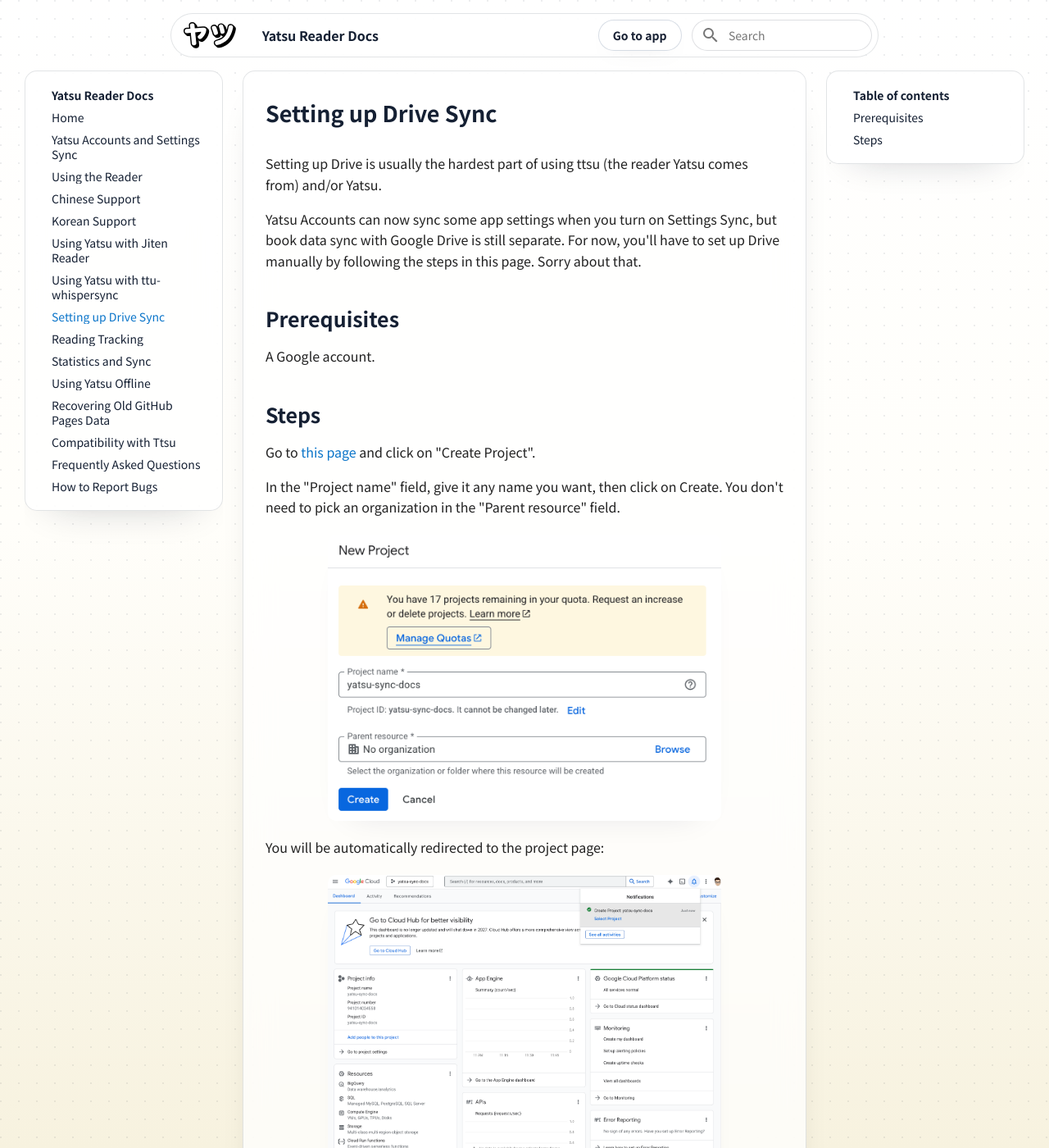
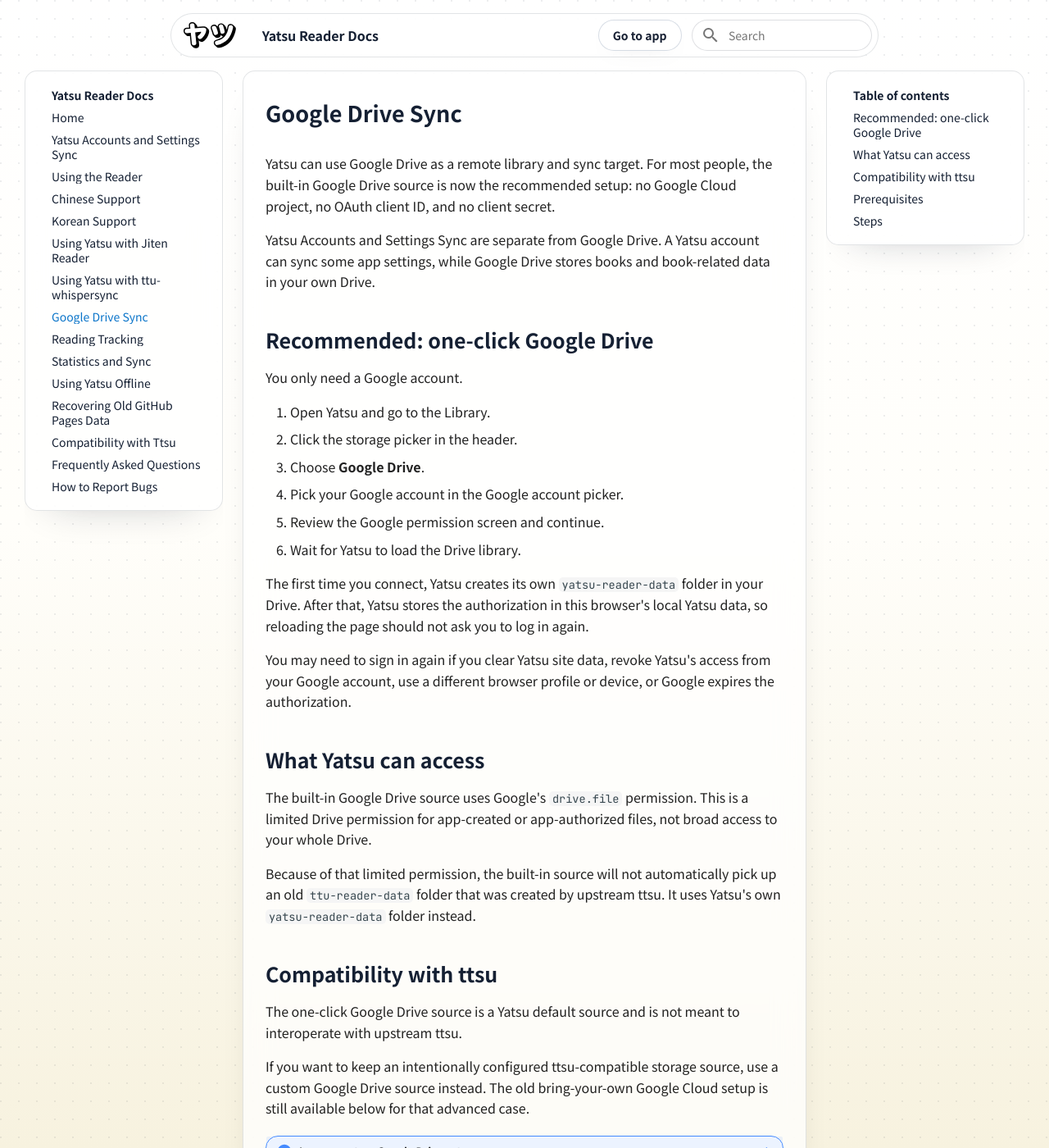
Before and after one commit to ytrms/yatsu-reader-docs, an MkDocs documentation site: the page built from docs/google-drive-sync.md, in a window 1280 px wide and 1400 px high. Shown: the whole window at 82% size. Built offline with MkDocs 1.6.1 and Material for MkDocs 9.7.7, drawn with Linux system fonts in a browser that asks for light colours; some of the changed text lies outside the part shown.

Commit message:
docs: update google drive sync setup

```diff
--- a/docs/google-drive-sync.md
+++ b/docs/google-drive-sync.md
@@ -1,128 +1,162 @@
-Setting up Drive is usually the hardest part of using ttsu (the reader Yatsu comes from) and/or Yatsu.
+# Google Drive Sync
 
-Yatsu Accounts can now sync some app settings when you turn on Settings Sync, but book data sync with Google Drive is still separate. For now, you'll have to set up Drive manually by following the steps in this page. Sorry about that.
+Yatsu can use Google Drive as a remote library and sync target. For most people, the built-in Google Drive source is now the recommended setup: no Google Cloud project, no OAuth client ID, and no client secret.
 
-## Prerequisites
-A Google account.
+Yatsu Accounts and Settings Sync are separate from Google Drive. A Yatsu account can sync some app settings, while Google Drive stores books and book-related data in your own Drive.
 
-## Steps
-Go to [this page](https://console.cloud.google.com/projectselector2/home/dashboard) and click on "Create Project".
+## Recommended: one-click Google Drive
 
-In the "Project name" field, give it any name you want, then click on Create. You don't need to pick an organization in the "Parent resource" field.
+You only need a Google account.
 
-![](assets/proj-name.png)
+1. Open Yatsu and go to the Library.
+2. Click the storage picker in the header.
+3. Choose **Google Drive**.
+4. Pick your Google account in the Google account picker.
+5. Review the Google permission screen and continue.
+6. Wait for Yatsu to load the Drive library.
 
-You will be automatically redirected to the project page:
+The first time you connect, Yatsu creates its own `yatsu-reader-data` folder in your Drive. After that, Yatsu stores the authorization in this browser's local Yatsu data, so reloading the page should not ask you to log in again.
 
-![](assets/proj-page.png)
+You may need to sign in again if you clear Yatsu site data, revoke Yatsu's access from your Google account, use a different browser profile or device, or Google expires the authorization.
 
-Click on the three lines at the top left to open the sidebar. Hover over "APIs & Services" and then click on "Enabled APIs & services":
+## What Yatsu can access
 
-![](assets/side-menu.png)
+The built-in Google Drive source uses Google's `drive.file` permission. This is a limited Drive permission for app-created or app-authorized files, not broad access to your whole Drive.
 
-Click on "+ Enable APIs and services":
+Because of that limited permission, the built-in source will not automatically pick up an old `ttu-reader-data` folder that was created by upstream ttsu. It uses Yatsu's own `yatsu-reader-data` folder instead.
 
-![](assets/enable-apis.png)
+## Compatibility with ttsu
 
-In the search box, write "Google Drive" and press on Enter.
+The one-click Google Drive source is a Yatsu default source and is not meant to interoperate with upstream ttsu.
 
-Then, click on "Google Drive API":
+If you want to keep an intentionally configured ttsu-compatible storage source, use a custom Google Drive source instead. The old bring-your-own Google Cloud setup is still available below for that advanced case.
 
-![](assets/drive-api.png)
+??? note "Legacy custom Google Drive setup"
 
-Click on the blue Enable button that appears.
+    Use this only if you need a custom Google Drive storage source, your own OAuth client, or an advanced ttsu-compatible setup. Most users should use the one-click Google Drive source above.
 
-You will be redirected to the Google Drive API details. From that screen, click on "OAuth consent screen":
+    ## Prerequisites
 
-![](assets/oauth.png)
+    A Google account.
 
-Click on the blue "Get started" button in the middle. This screen will appear:
+    ## Steps
 
-![](assets/proj-configuration.png)
+    Go to [this page](https://console.cloud.google.com/projectselector2/home/dashboard) and click on "Create Project".
 
-In "App name", you can write whatever you want.
+    In the "Project name" field, give it any name you want, then click on Create. You don't need to pick an organization in the "Parent resource" field.
 
-In "User support email", pick your own email from the list.
+    ![](assets/proj-name.png)
 
-Click on "Next".
+    You will be automatically redirected to the project page:
 
-From "Audience", click on "External", then click on "Next".
+    ![](assets/proj-page.png)
 
-In "Contact Information", enter your own email, then click on Next.
+    Click on the three lines at the top left to open the sidebar. Hover over "APIs & Services" and then click on "Enabled APIs & services":
 
-In "Finish, click on the checkbox to agree to the terms, then click on "Continue".
+    ![](assets/side-menu.png)
 
-Click on "Create".
+    Click on "+ Enable APIs and services":
 
-You will be redirected to this page:
+    ![](assets/enable-apis.png)
 
-![](assets/data-access.png)
+    In the search box, write "Google Drive" and press on Enter.
 
-Click on "Data Access" on the left.
+    Then, click on "Google Drive API":
 
-From the new page that appears, click on the white "Add or remove scopes" button. A table will appear from the right side.
+    ![](assets/drive-api.png)
 
-Click on the text area next to "Filter" and write "drive.file". Then click on the only option that appears. This will filter the table to only show the "Drive file" scope.
+    Click on the blue Enable button that appears.
 
-Click on the checkbox next to the only row that appears, then click on "Update" at the bottom:
+    You will be redirected to the Google Drive API details. From that screen, click on "OAuth consent screen":
 
-![](assets/drive-checkbox.png)
+    ![](assets/oauth.png)
 
-The table will close, and you will see the page you were on before. Click on the "Save" button at the bottom to save:
+    Click on the blue "Get started" button in the middle. This screen will appear:
 
-![](assets/save-scope.png)
+    ![](assets/proj-configuration.png)
 
-From the sidebar on the left, click on "Clients".
+    In "App name", you can write whatever you want.
 
-Click on "+ Create client".
+    In "User support email", pick your own email from the list.
 
-From "Application type", pick "Web application".
+    Click on "Next".
 
-This screen will appear:
+    From "Audience", click on "External", then click on "Next".
 
-![](assets/client-ids.png)
+    In "Contact Information", enter your own email, then click on Next.
 
-In "Name", pick anything you want. "Yatsu" is ok for example.
+    In "Finish", click on the checkbox to agree to the terms, then click on "Continue".
 
-Under "Authorized JavaScript origins", click on "+ Add URI" and enter the `https://app.yatsu.moe` URL.
+    Click on "Create".
 
-Under "Authorized redirect URIs" click on "+Add URI" and enter `https://app.yatsu.moe/auth`.
+    You will be redirected to this page:
 
-Click on the blue "Create" button at the bottom of the page.
+    ![](assets/data-access.png)
 
-You will see a dialog pop up, where you will see your Client ID and your Client secret. Save and store them somewhere, we will need them later in Yatsu:
+    Click on "Data Access" on the left.
 
-!!! Important
-    Once you close this dialog, you will not be able to see your client secret again, which you will need. So please take note of it somewhere and store it. If you lose your secret, you will not be able to connect Yatsu to Drive.
+    From the new page that appears, click on the white "Add or remove scopes" button. A table will appear from the right side.
 
-![](assets/secrets.png)
+    Click on the text area next to "Filter" and write "drive.file". Then click on the only option that appears. This will filter the table to only show the "Drive file" scope.
 
-Lastly, click on "Audience" on the left, and then click on "Publish app".
+    Click on the checkbox next to the only row that appears, then click on "Update" at the bottom:
 
-![](assets/publish-app.png)
+    ![](assets/drive-checkbox.png)
 
-That's it when it comes to the Google side. Now, in Yatsu, go to Settings, and then click on "Data". Scroll down to "Sync and Sources" and open that box. Then, click on "+ Add":
+    The table will close, and you will see the page you were on before. Click on the "Save" button at the bottom to save:
 
-![](assets/yatsu-sources.png)
+    ![](assets/save-scope.png)
 
-This dialog will appear:
+    From the sidebar on the left, click on "Clients".
 
-![](assets/yatsu-setup.png)
+    Click on "+ Create client".
 
-In Name, put whatever you wish.
+    From "Application type", pick "Web application".
 
-Pick "GDrive" from the provider dropdown.
+    This screen will appear:
 
-In "Behavior", pick whatever behavior suits you best.
+    ![](assets/client-ids.png)
 
-In "Credentials", enter the Client ID and Client Secret that we stored before.
+    In "Name", pick anything you want. "Yatsu" is ok for example.
 
-In Protection, you may optionally set a password which will be asked by Yatsu every single time you load books.
+    Under "Authorized JavaScript origins", click on "+ Add URI" and enter the `https://app.yatsu.moe` URL.
 
-Click on "Save".
+    Under "Authorized redirect URIs" click on "+ Add URI" and enter `https://app.yatsu.moe/auth`.
 
-From Yatsu's library, you can now select your storage source and see the books that have been stored there:
+    Click on the blue "Create" button at the bottom of the page.
 
-![](assets/yatsu-select.png)
+    You will see a dialog pop up, where you will see your Client ID and your Client secret. Save and store them somewhere, because you will need them later in Yatsu:
 
-That's it.
+    !!! important
+
+        Once you close this dialog, you will not be able to see your client secret again. Take note of it somewhere safe. If you lose your secret, you will not be able to connect that custom source to Drive.
+
+    ![](assets/secrets.png)
+
+    Lastly, click on "Audience" on the left, and then click on "Publish app".
+
+    ![](assets/publish-app.png)
+
+    That's it when it comes to the Google side. Now, in Yatsu, go to Settings, and then click on "Data". Scroll down to "Sync and Sources" and open that box. Then, click on "+ Add":
+
+    ![](assets/yatsu-sources.png)
+
+    This dialog will appear:
+
+    ![](assets/yatsu-setup.png)
+
+    In Name, put whatever you wish.
+
+    Pick "Google Drive" from the provider dropdown.
+
+    In "Behavior", pick whatever behavior suits you best.
+
+    In "Credentials", enter the Client ID and Client Secret that you stored before.
+
+    In Protection, you may optionally set a password which will be asked by Yatsu every single time you load books.
+
+    Click on "Save".
+
+    From Yatsu's library, you can now select your storage source and see the books that have been stored there:
+
+    ![](assets/yatsu-select.png)
--- a/mkdocs.yml
+++ b/mkdocs.yml
@@ -10,7 +10,7 @@
   - Korean Support: korean-support.md
   - Using Yatsu with Jiten Reader: jiten-reader.md
   - Using Yatsu with ttu-whispersync: ttu-whispersync.md
-  - Setting up Drive Sync: google-drive-sync.md
+  - Google Drive Sync: google-drive-sync.md
   - Reading Tracking: reading-tracking.md
   - Statistics and Sync: statistics-and-sync.md
   - Using Yatsu Offline: offline.md
```
Also changed, not shown: docs/faq.md (+7 -5 lines), docs/how-to-report-bugs.md (+1 -1 lines), docs/index.md (+1 -1 lines), docs/upstream-compatibility.md (+11 -7 lines).
